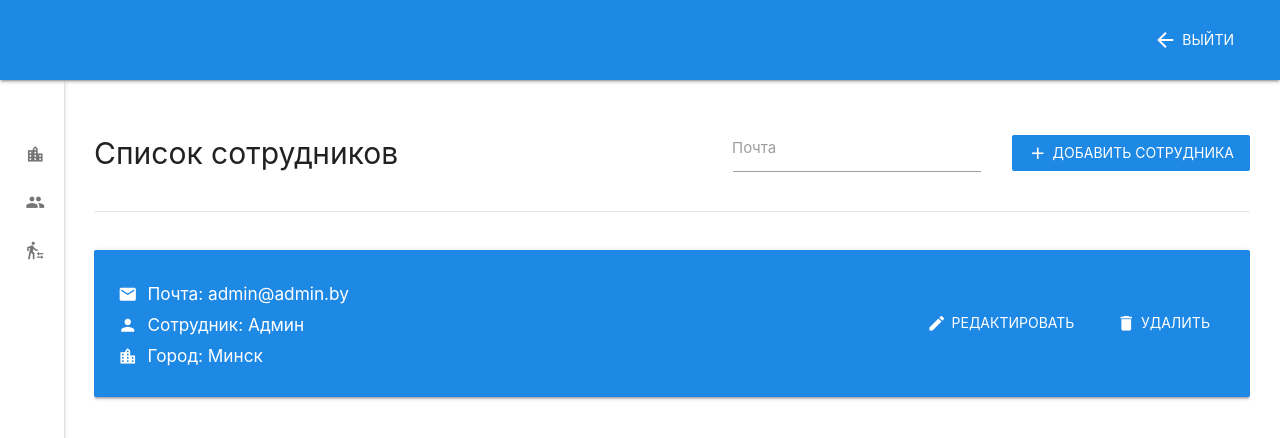
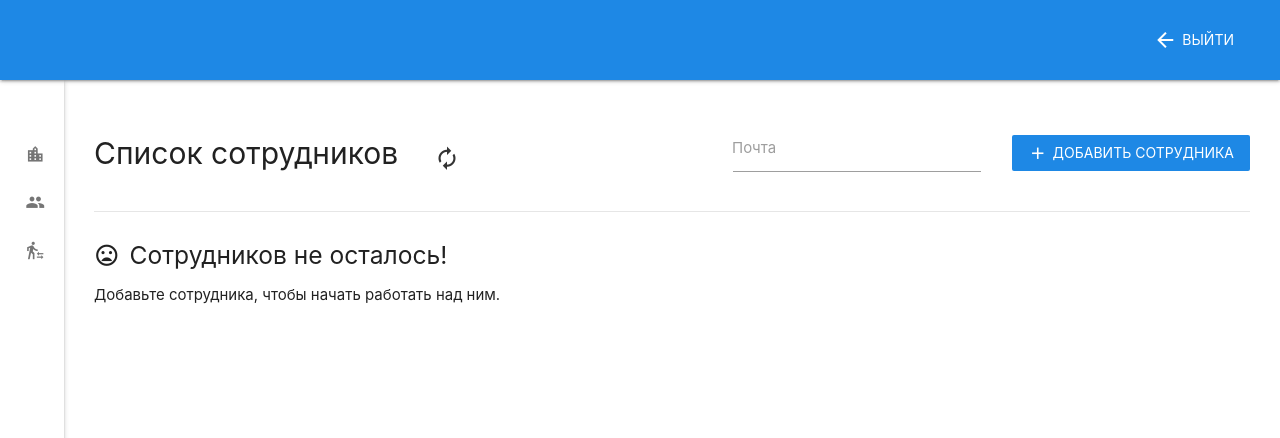
Before and after one commit to SadBarin/pave_erp, a Vue app: page /employees in a window 1280 px wide. Shown: the top 438 px of the page. Built offline with nearby package versions, Linux system fonts and the light colour scheme.

Commit message:
add update pages and update buttons

```diff
--- a/src/assets/index.css
+++ b/src/assets/index.css
@@ -140,6 +140,21 @@ html, body {
   margin-right: 10px;
 }
 
+.title-container {
+  display: flex;
+  align-items: center;
+}
+
+.btn-update {
+  margin-left: 20px;
+  margin-bottom: -10px;
+}
+
+.btn-update .material-icons {
+  margin: 0px;
+  font-size: 1.7rem;
+}
+
 #blue-layout .input-field {
   padding: 1px;
 }
--- a/src/views/Employees.vue
+++ b/src/views/Employees.vue
@@ -1,7 +1,14 @@
 <template>
   <div>
     <div class="page-title">
-      <h3>Список сотрудников</h3>
+      <div class="title-container">
+        <h3>Список сотрудников</h3>
+
+        <button class="btn-flat btn-update"
+                v-on:click="update"
+        ><i class="material-icons">autorenew</i>
+        </button>
+      </div>
 
       <AddCardEmployees
         @add-employee="addEmployee"
@@ -28,6 +35,13 @@ import AddCardEmployees from '@/components/employees/AddCardEmployees'
 export default {
   name: 'Employees',
   components: { ListEmployees, AddCardEmployees },
+  data () {
+    return {
+      employees: [],
+
+      updateTimeout: 300000
+    }
+  },
   methods: {
     removeEmployee (id) {
       this.employees = this.employees.filter(employee => employee.id !== id)
@@ -42,13 +56,16 @@ export default {
     saveEmployees () {
       const parsed = JSON.stringify(this.employees)
       localStorage.setItem('employees', parsed)
-    }
-  },
-  data () {
-    return {
-      employees: [
-        { id: 1, email: 'admin@admin.by', name: 'Админ', city: 'Минск' }
-      ]
+    },
+
+    update () {
+      if (localStorage.getItem('employees')) {
+        try {
+          this.employees = JSON.parse(localStorage.getItem('employees'))
+        } catch (e) {
+          localStorage.removeItem('employees')
+        }
+      }
     }
   },
   mounted () {
@@ -59,6 +76,8 @@ export default {
         localStorage.removeItem('employees')
       }
     }
+
+    setInterval(this.update, this.updateTimeout)
   }
 }
 </script>
--- a/src/views/Sites.vue
+++ b/src/views/Sites.vue
@@ -1,7 +1,14 @@
 <template>
   <div>
     <div class="page-title">
-      <h3>Список городов</h3>
+      <div class="title-container">
+        <h3>Список городов</h3>
+
+        <button class="btn-flat btn-update"
+                v-on:click="update"
+        ><i class="material-icons">autorenew</i>
+        </button>
+      </div>
 
       <AddCardSites
         @add-city="addCity"
@@ -28,6 +35,13 @@ import ListSites from '@/components/sites/ListSites'
 export default {
   name: 'Sites',
   components: { ListSites, AddCardSites },
+  data () {
+    return {
+      sites: [],
+
+      updateTimeout: 300000
+    }
+  },
   methods: {
     removeCity (id) {
       this.sites = this.sites.filter(city => city.id !== id)
@@ -42,13 +56,16 @@ export default {
     saveSites () {
       const parsed = JSON.stringify(this.sites)
       localStorage.setItem('sites', parsed)
-    }
-  },
-  data () {
-    return {
-      sites: [
-        { id: 1, cityName: 'Минск', edited: false }
-      ]
+    },
+
+    update () {
+      if (localStorage.getItem('sites')) {
+        try {
+          this.sites = JSON.parse(localStorage.getItem('sites'))
+        } catch (e) {
+          localStorage.removeItem('sites')
+        }
+      }
     }
   },
   mounted () {
@@ -59,6 +76,8 @@ export default {
         localStorage.removeItem('sites')
       }
     }
+
+    setInterval(this.update, this.updateTimeout)
   }
 }
 </script>
--- a/src/views/Workers.vue
+++ b/src/views/Workers.vue
@@ -1,7 +1,14 @@
 <template>
   <div>
     <div class="page-title">
-      <h3>Список рабочих</h3>
+      <div class="title-container">
+        <h3>Список рабочих</h3>
+
+        <button class="btn-flat btn-update"
+                v-on:click="update"
+        ><i class="material-icons">autorenew</i>
+        </button>
+      </div>
 
       <AddCardWorkers
         @add-worker="addWorker"
@@ -28,6 +35,13 @@ import ListWorkers from '@/components/workers/ListWorkers'
 export default {
   name: 'Workers',
   components: { ListWorkers, AddCardWorkers },
+  data () {
+    return {
+      workers: [],
+
+      updateTimeout: 300000
+    }
+  },
   methods: {
     removeWorker (id) {
       this.workers = this.workers.filter(worker => worker.id !== id)
@@ -42,13 +56,16 @@ export default {
     saveWorkers () {
       const parsed = JSON.stringify(this.workers)
       localStorage.setItem('workers', parsed)
-    }
-  },
-  data () {
-    return {
-      workers: [
-        { id: 1, name: 'Зубило', edited: false }
-      ]
+    },
+
+    update () {
+      if (localStorage.getItem('workers')) {
+        try {
+          this.workers = JSON.parse(localStorage.getItem('workers'))
+        } catch (e) {
+          localStorage.removeItem('workers')
+        }
+      }
     }
   },
   mounted () {
@@ -59,6 +76,8 @@ export default {
         localStorage.removeItem('workers')
       }
     }
+
+    setInterval(this.update, this.updateTimeout)
   }
 }
 </script>
```
